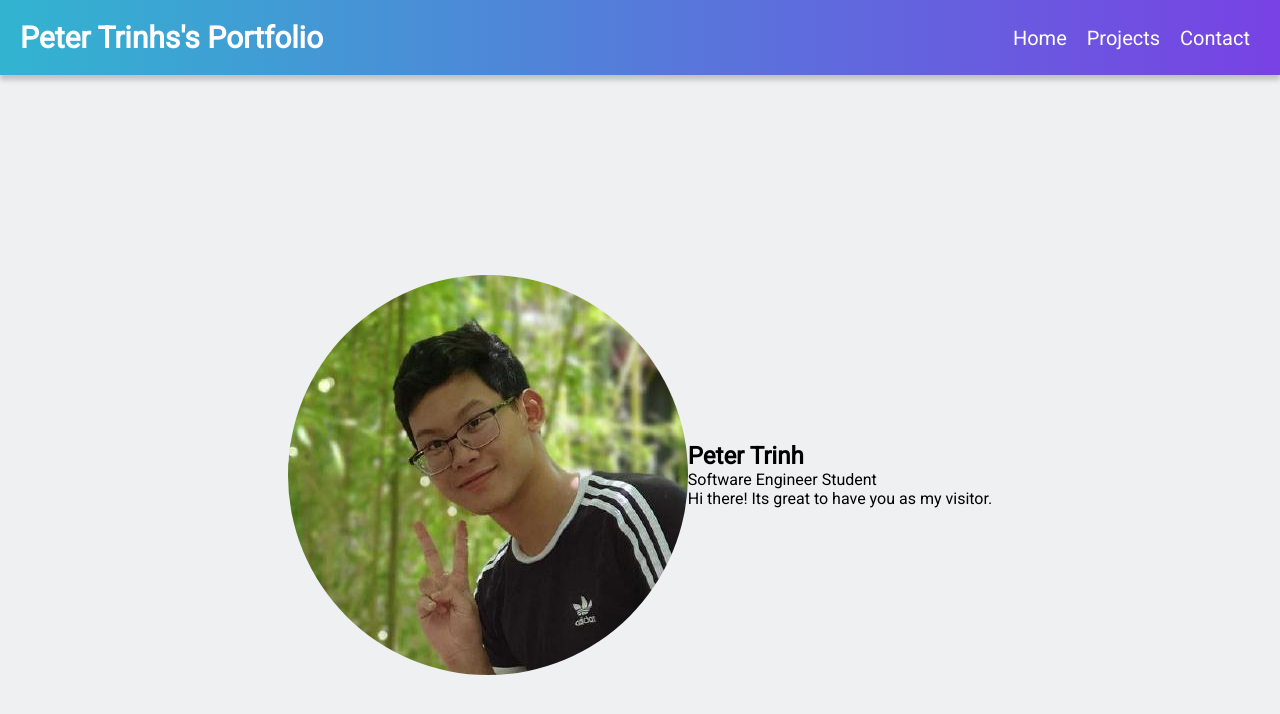
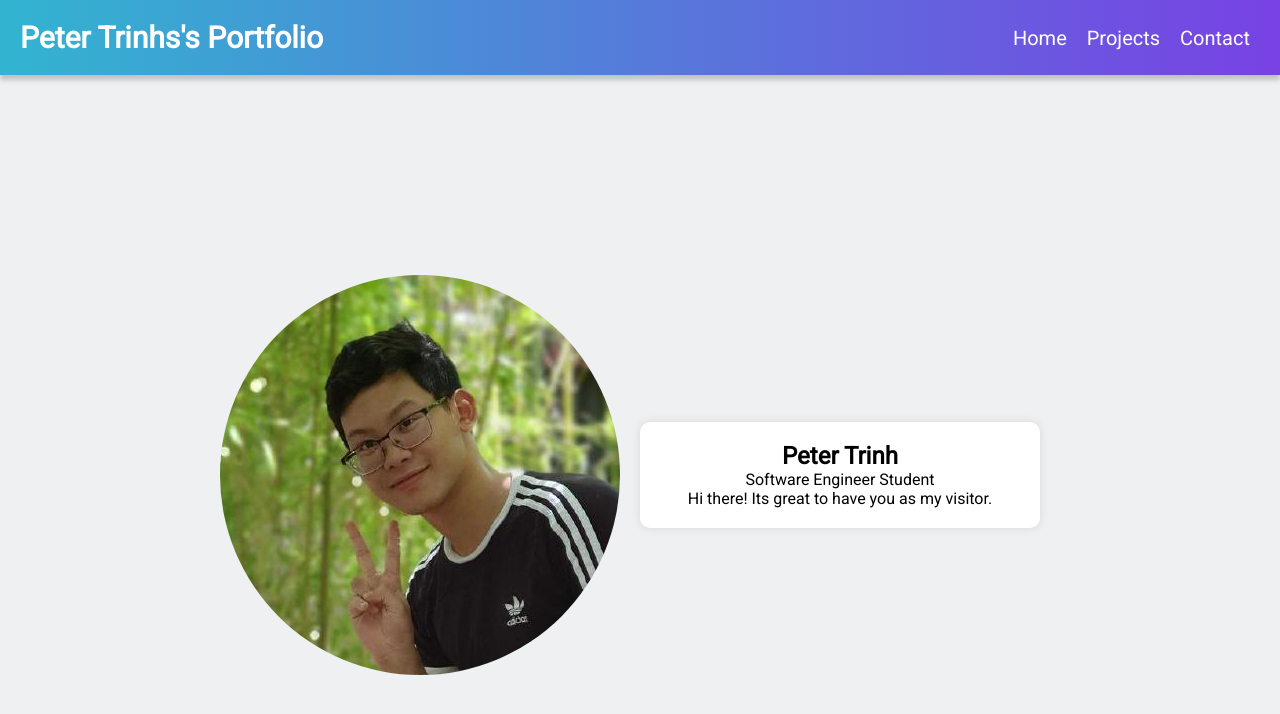
Before and after one commit to raihua/raihua.github.io, a React (Vite) app: page / in a window 1280 px wide. Shown: the top 714 px of the page. Built offline with nearby package versions, Linux system fonts and the light colour scheme.

Commit message:
Add styling to article element

```diff
--- a/src/styles/Home.css
+++ b/src/styles/Home.css
@@ -1,3 +1,13 @@
 .profilePic {
     border-radius: 50%;
 }
+
+article {
+    background-color: white;
+    padding: 20px;
+    border-radius: 10px;
+    box-shadow: 0 0 10px rgba(0, 0, 0, 0.1);
+    width: 400px;
+    text-align: center;
+    margin: 20px;
+}
```
